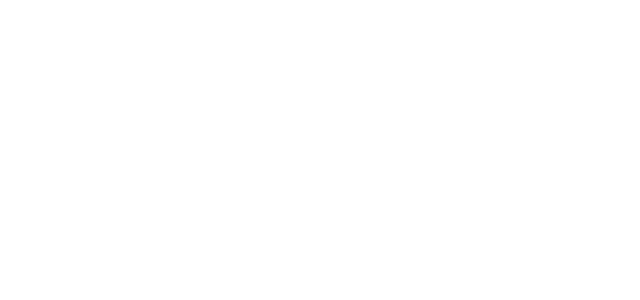
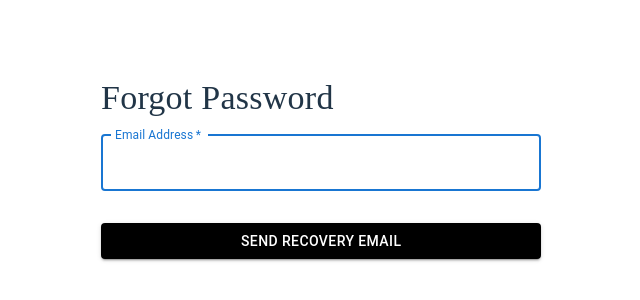
Before and after one commit to Maymoona12/CSED, a React (Vite) app in the folder Frontend/: page /passwordpage in a window 1280 px wide. Before the commit this address had no page. Shown: the part 224-524 px from the top of the page, without its empty margins (349-989 px from the left). Built offline with nearby package versions, Linux system fonts and the light colour scheme.

Commit message:
Add routes to login

```diff
--- a/Frontend/src/App.jsx
+++ b/Frontend/src/App.jsx
@@ -3,6 +3,7 @@ import { BrowserRouter as Router, Route, Routes } from "react-router-dom";
 import Coverpage from "./pages/general-pages/CoverPage/coverpage";
 import Signup from "./pages/general-pages/Signup/signup";
 import Login from "./pages/general-pages/Login/login";
+import ForgotPassword from "./pages/general-pages/PasswordPage/passwordpage";
 
 function App() {
   return (
@@ -12,12 +13,8 @@ function App() {
           <Route path="/" element={<Coverpage />} />
           <Route path="/login" element={<Login />} />
           <Route path="/signup" element={<Signup />} />
+          <Route path="/passwordpage" element={<ForgotPassword />} />
         </Routes>
-        {/* <Routes>
-          <Route path="/login" element={<Login />} />
-          <Route path="/passwordpage" element={<ForgotPassword />} />
-          <Route path="/signup" element={<Signup />} />
-        </Routes> */}
       </Router>
     </>
   );
--- a/Frontend/src/pages/general-pages/CoverPage/index.jsx
+++ b/Frontend/src/pages/general-pages/CoverPage/index.jsx
@@ -1 +1 @@
-export { default } from "./CoverPage";
+// export { default } from "./CoverPage";
--- a/Frontend/src/pages/general-pages/Login/index.jsx
+++ b/Frontend/src/pages/general-pages/Login/index.jsx
@@ -1 +1 @@
-export { default } from "./Login";
+// export { default } from "./Login";
--- a/Frontend/src/pages/general-pages/Login/login.jsx
+++ b/Frontend/src/pages/general-pages/Login/login.jsx
@@ -12,6 +12,7 @@ import Grid from "@mui/material/Grid";
 import LockOutlinedIcon from "@mui/icons-material/LockOutlined";
 import Typography from "@mui/material/Typography";
 import { createTheme, ThemeProvider } from "@mui/material/styles";
+import { Link as RouterLink } from "react-router-dom";
 
 function Copyright(props) {
   return (
@@ -142,26 +143,28 @@ export default function Login() {
               </Button>
               <Grid container>
                 <Grid item xs>
-                  <Link
+                  <RouterLink
                     to="/passwordpage"
                     variant="body2"
-                    sx={{
+                    style={{
                       color: "black",
+                      textDecoration: "none",
                     }}
                   >
                     Forgot password?
-                  </Link>
+                  </RouterLink>
                 </Grid>
                 <Grid item>
-                  <Link
+                  <RouterLink
                     to="/signup"
                     variant="body2"
-                    sx={{
+                    style={{
                       color: "black",
+                      textDecoration: "none",
                     }}
                   >
                     {"Don't have an account? Sign Up"}
-                  </Link>
+                  </RouterLink>
                 </Grid>
               </Grid>
               <Copyright sx={{ mt: 5 }} />
--- a/Frontend/src/pages/general-pages/PasswordPage/passwordpage.jsx
+++ b/Frontend/src/pages/general-pages/PasswordPage/passwordpage.jsx
@@ -1,18 +1,18 @@
-import React from 'react';
-import TextField from '@mui/material/TextField';
-import Button from '@mui/material/Button';
-import Typography from '@mui/material/Typography';
+import React from "react";
+import TextField from "@mui/material/TextField";
+import Button from "@mui/material/Button";
+import Typography from "@mui/material/Typography";
 
 const ForgotPassword = () => {
   const handleSubmit = (event) => {
     event.preventDefault();
     // Implement your password recovery logic here
-    console.log('Password recovery logic goes here');
+    console.log("Password recovery logic goes here");
   };
 
   return (
-    <div style={{paddingLeft:'450px'}}>
-      <Typography component="h1" variant="h4" style={{fontFamily:'serif'}}>
+    <div style={{ paddingLeft: "450px" }}>
+      <Typography component="h1" variant="h4" style={{ fontFamily: "serif" }}>
         Forgot Password
       </Typography>
       <form onSubmit={handleSubmit}>
@@ -26,7 +26,19 @@ const ForgotPassword = () => {
           autoComplete="email"
           autoFocus
         />
-        <Button type="submit" fullWidth variant="contained" sx={{ mt: 3, mb: 2 }}>
+        <Button
+          type="submit"
+          fullWidth
+          variant="contained"
+          sx={{
+            mt: 3,
+            mb: 2,
+            background: "black",
+            "&:hover": {
+              background: "black",
+            },
+          }}
+        >
           Send Recovery Email
         </Button>
       </form>
--- a/Frontend/src/pages/general-pages/Signup/index.jsx
+++ b/Frontend/src/pages/general-pages/Signup/index.jsx
@@ -1 +1 @@
-export { default } from "./Signup";
+// export { default } from "./Signup";
```
Also changed, not shown: Frontend/src/pages/general-pages/Signup/signup.jsx (+39 -0 lines).
